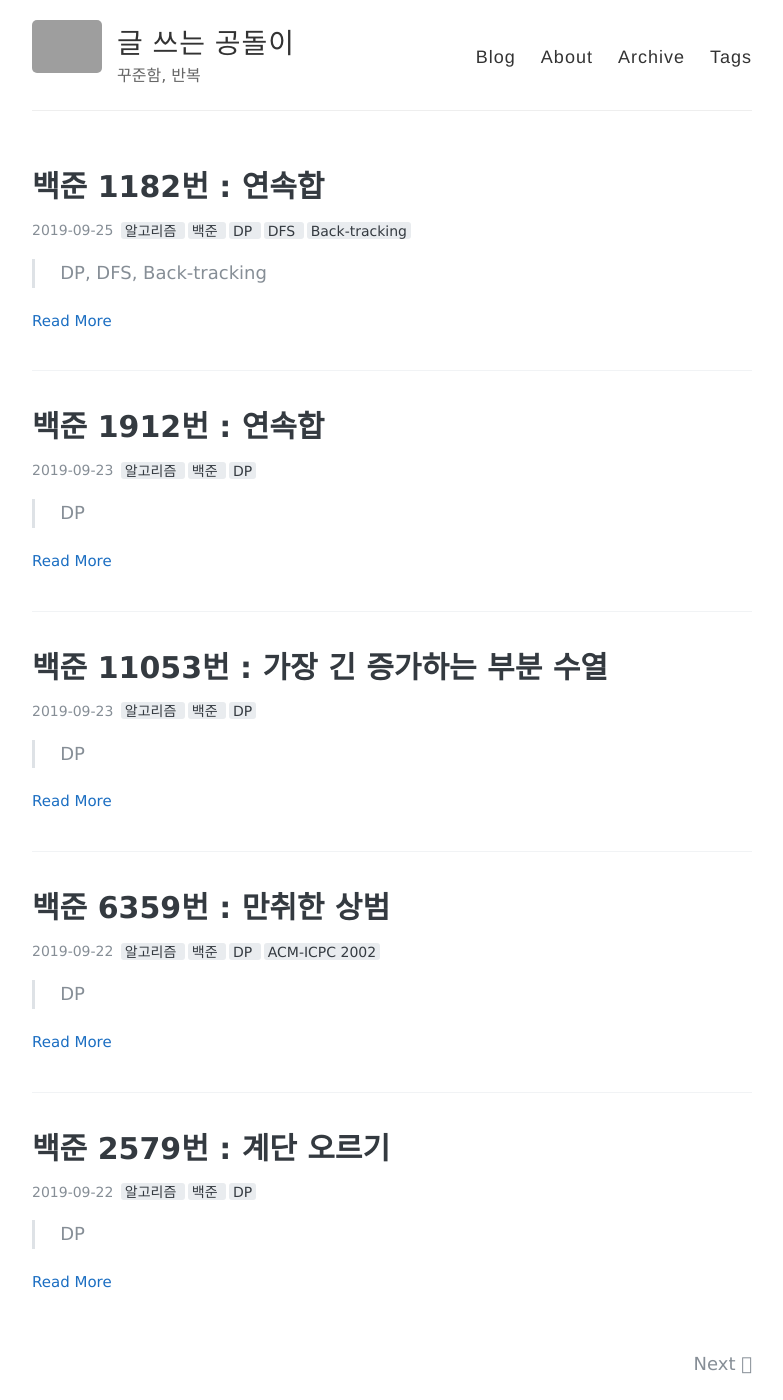
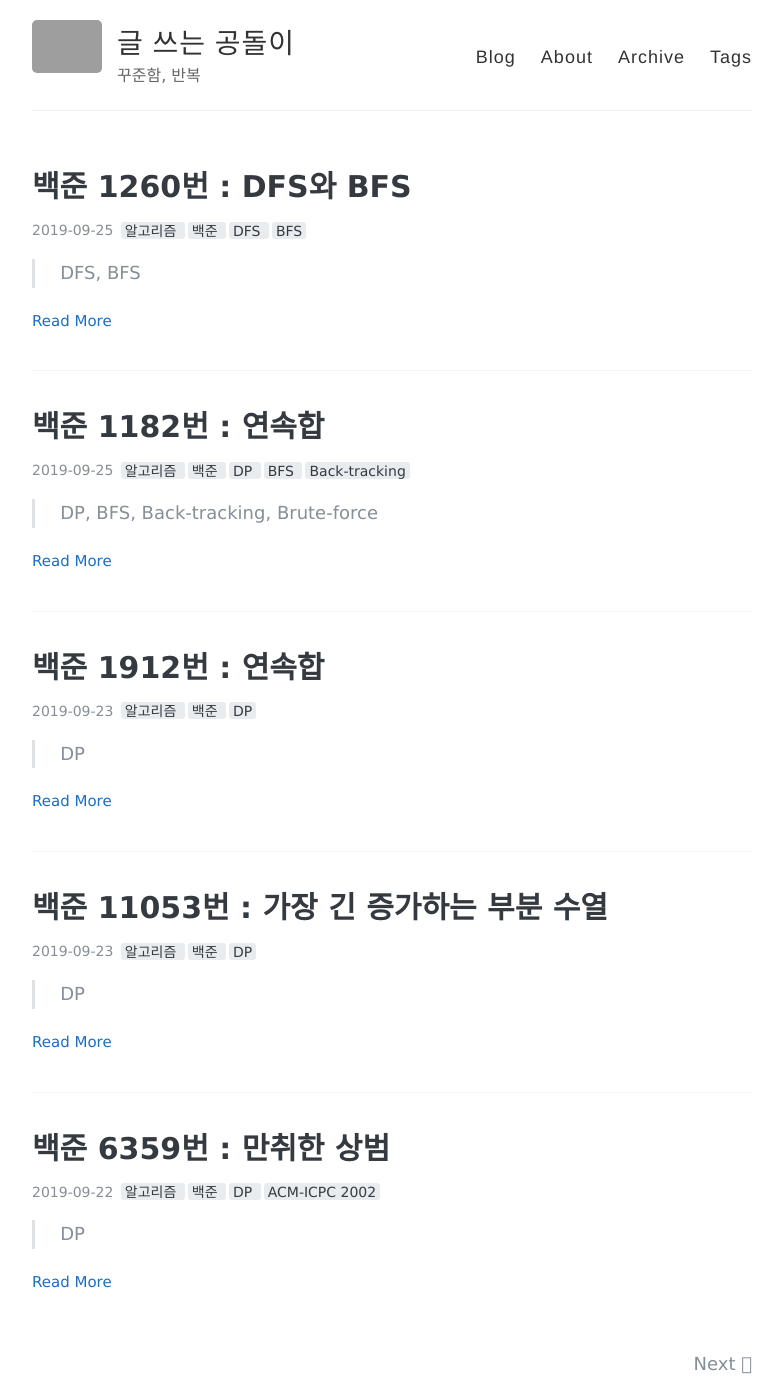
Before and after one commit to sihyungyou/sihyungyou.github.io, a Jekyll site: the page built from index.html, in a window 1280 px wide and 1400 px high. Shown: the whole window, without its empty margins (248-1031 px from the left). Built offline with Jekyll 4.4.1, drawn with Linux system fonts in a browser that asks for light colours; the list of posts is cut into pages by our own code; some of the changed lines change nothing that is shown; grey boxes are pictures that could not be loaded.

Commit message:
fixed typo in 1182, solved 1260

```diff
--- a/_posts/2019-09-25-baekjoon-1182.md
+++ b/_posts/2019-09-25-baekjoon-1182.md
@@ -1,11 +1,11 @@
 ---
 layout: post
 title: "백준 1182번 : 연속합"
-tags: [알고리즘, 백준, DP, DFS, Back-tracking]
+tags: [알고리즘, 백준, DP, BFS, Back-tracking]
 comments: true
 ---
 
-> DP, DFS, Back-tracking
+> DP, BFS, Back-tracking, Brute-force
 
 ### 문제설명
 N개의 정수로 이루어진 수열이 있을 때, 크기가 양수인 부분수열 중에서 그 수열의 원소를 다 더한 값이 S가 되는 경우의 수를 구하는 프로그램을 작성하시오.
--- /dev/null
+++ b/_posts/2019-09-25-baekjoon-1260.md
@@ -0,0 +1,95 @@
+---
+layout: post
+title: "백준 1260번 : DFS와 BFS"
+tags: [알고리즘, 백준, DFS, BFS]
+comments: true
+---
+
+> DFS, BFS
+
+### 문제설명
+그래프를 DFS로 탐색한 결과와 BFS로 탐색한 결과를 출력하는 프로그램을 작성하시오.
+단, 방문할 수 있는 정점이 여러 개인 경우에는 정점 번호가 작은 것을 먼저 방문하고, 더 이상 방문할 수 있는 점이 없는 경우 종료한다. 정점 번호는 1번부터 N번까지이다.
+
+입력
+첫째 줄에 정점의 개수 N(1 ≤ N ≤ 1,000), 간선의 개수 M(1 ≤ M ≤ 10,000), 탐색을 시작할 정점의 번호 V가 주어진다.
+다음 M개의 줄에는 간선이 연결하는 두 정점의 번호가 주어진다. 한 간선이 여러 번 주어질 수도 있는데, 간선이 하나만 있는 것으로 생각하면 된다. 입력으로 주어지는 간선은 양방향이다.
+
+출력
+첫째 줄에 DFS를 수행한 결과를, 그 다음 줄에는 BFS를 수행한 결과를 출력한다. V부터 방문된 점을 순서대로 출력하면 된다.
+
+### 접근
+알고리즘 분류는 문제 이름에서 준다. DFS, BFS 구현을 정확히 이해하지 못해서 풀지 못했던 문제인데 이 포스팅에서 그 둘의 알고리즘을 전부 설명하기보다는 코드로 보는게 나을 듯 하다.
+
+코드를 간단히만 설명하자면 DFS는 재귀함수로 한 노드에서 인접한 노드를 발견하면 그 즉시 발견한 노드에 대해 DFS 함수를 실행했다.
+BFS는 재귀가 아니라 큐를 이용한 반복문으로 풀었다. 한 노드에 인접한 노드를 아직 방문하지 않았다면 큐에 넣고 방문했다고 체크한다. 큐가 비어있지 않다면 계속해서 pop하고 위의 과정을 반복한다.
+
+### 코드
+~~~c++
+#include <cstdio>
+#include <queue>
+
+using namespace std;
+
+int arr[1001][1001] = { 0, };
+bool vi[1001] = { false, };
+int N, M, V;
+
+void init() {
+  for (int i = 0; i <= 1000; i++) vi[i] = false;
+}
+
+void dfs(int s) {
+  int i = 0;
+
+  printf("%d ", s);
+  vi[s] = true;
+
+  for(i = 1; i <= N; i++) if (arr[s][i] && !vi[i]) dfs(i);
+  if (i == N) return;
+}
+
+void bfs(int s) {
+  queue <int> q;
+  int i = 0;
+
+  q.push(s);
+  vi[s] = true;
+
+  while(!q.empty()) {
+    int news = q.front();
+    vi[news] = true;
+    printf("%d ", news);
+    q.pop();
+
+    for (i = 1; i <= N; i++) {
+      if(arr[news][i] && !vi[i]) {
+        vi[i] = true;
+        q.push(i);
+      }
+    }
+  }
+}
+
+int main() {
+  int i, j, src, dest;
+
+  scanf("%d %d %d", &N, &M, &V);
+
+  for (i = 1; i <= M; i++) {
+    scanf("%d %d", &src, &dest);
+    arr[src][dest] = 1;
+    arr[dest][src] = 1;
+  }
+
+  dfs(V);
+  printf("\n");
+
+  init();
+  bfs(V);
+  printf("\n");
+
+
+  return 0;
+}
+~~~
```
